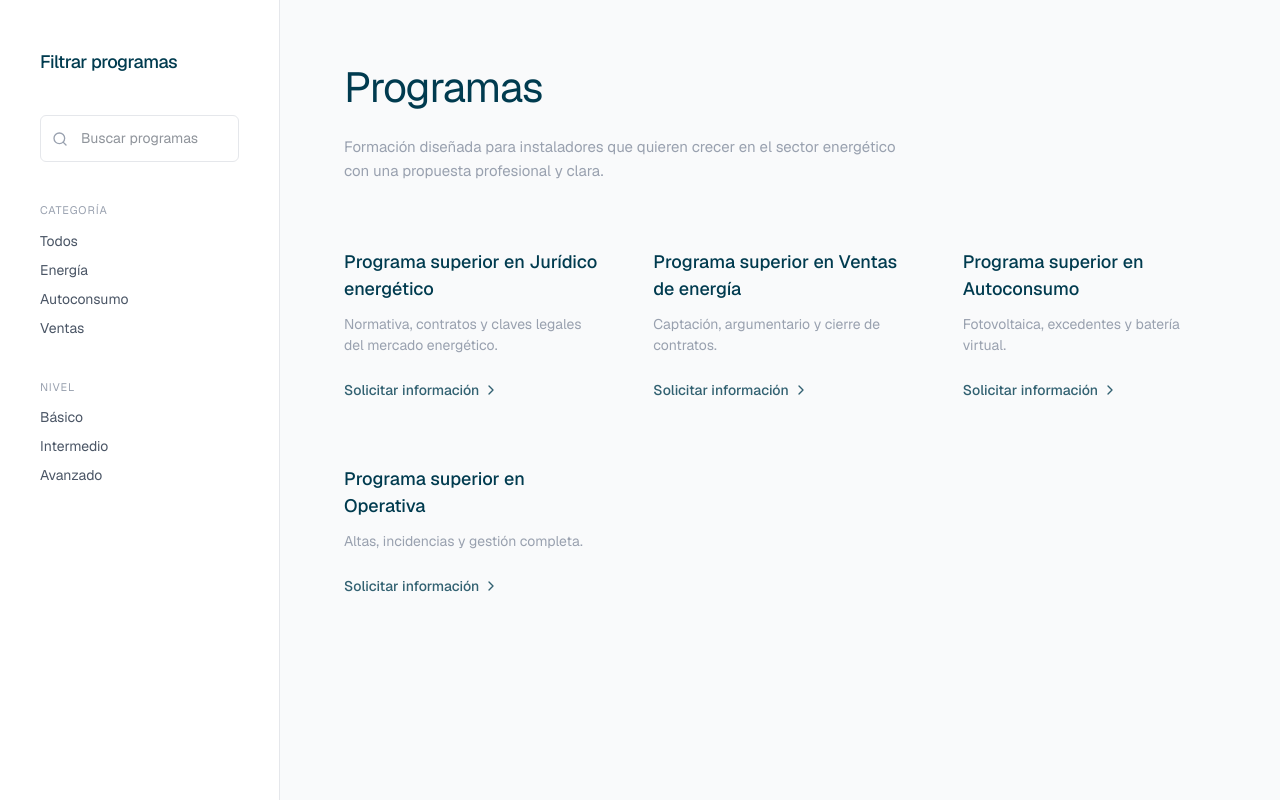
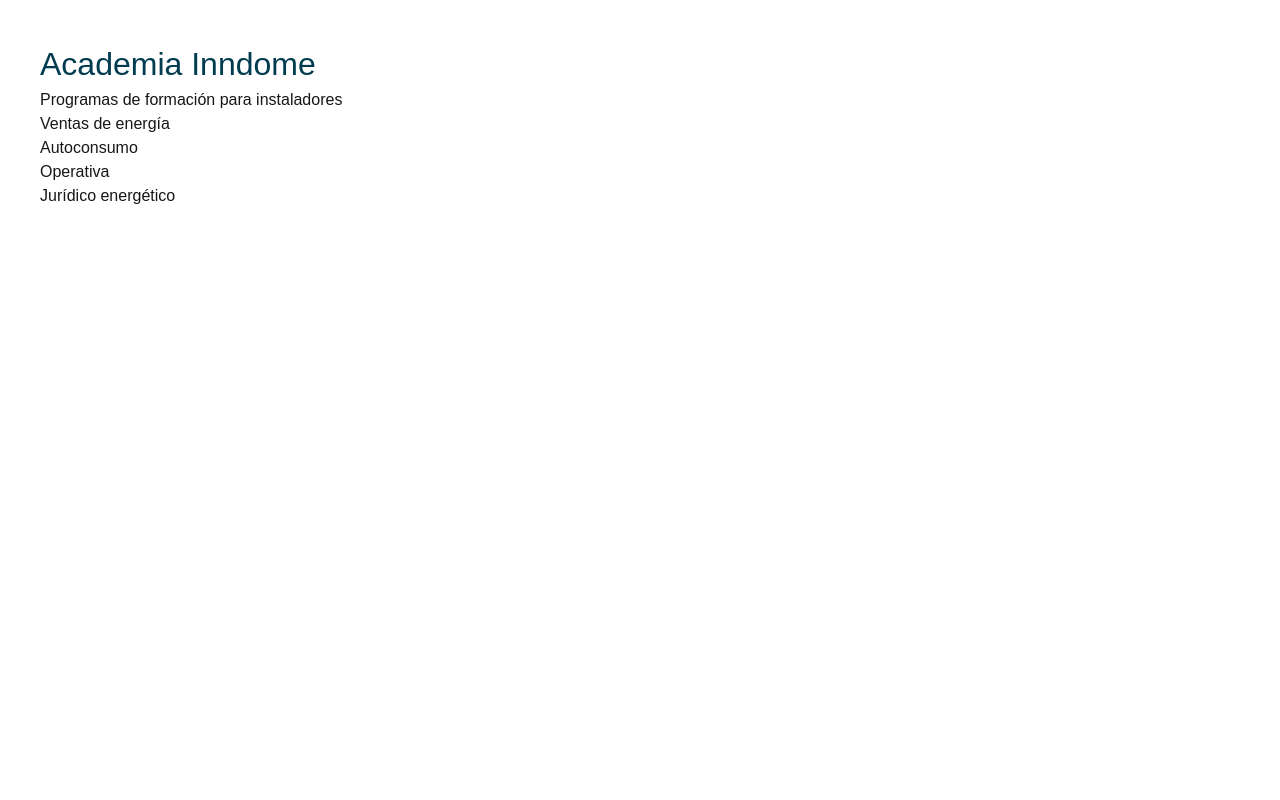
Before and after one commit to Inndome/academa-inndome, a Next.js app: page / in a window 1280 px wide. Built offline with nearby package versions, Linux system fonts and the light colour scheme.

Commit message:
Update page.tsx

```diff
--- a/app/page.tsx
+++ b/app/page.tsx
@@ -1,105 +1,18 @@
-"use client";
-
-import { Search, ChevronRight } from "lucide-react";
-
-const programs = [
-  {
-    title: "Programa superior en Jurídico energético",
-    desc: "Normativa, contratos y claves legales del mercado energético.",
-  },
-  {
-    title: "Programa superior en Ventas de energía",
-    desc: "Captación, argumentario y cierre de contratos.",
-  },
-  {
-    title: "Programa superior en Autoconsumo",
-    desc: "Fotovoltaica, excedentes y batería virtual.",
-  },
-  {
-    title: "Programa superior en Operativa",
-    desc: "Altas, incidencias y gestión completa.",
-  },
-];
-
 export default function Home() {
   return (
-    <div className="min-h-screen bg-[#F9FAFB] flex text-[#1F2937] font-sans">
+    <div style={{padding: "40px", fontFamily: "Arial"}}>
+      <h1 style={{color: "#003B4F", fontSize: "32px"}}>
+        Academia Inndome
+      </h1>
 
-      {/* SIDEBAR */}
-      <aside className="w-[280px] bg-white border-r border-gray-200 px-10 py-12">
-        <h2 className="text-[18px] font-medium text-[#003B4F] mb-10 tracking-tight">
-          Filtrar programas
-        </h2>
+      <p>Programas de formación para instaladores</p>
 
-        <div className="relative mb-10">
-          <Search className="absolute left-3 top-1/2 -translate-y-1/2 w-4 h-4 text-gray-400" />
-          <input
-            placeholder="Buscar programas"
-            className="w-full pl-10 pr-4 py-3 border border-gray-200 rounded-md text-[14px] focus:outline-none focus:border-[#003B4F]"
-          />
-        </div>
-
-        <div className="space-y-10 text-[14px]">
-          <div>
-            <p className="text-gray-400 uppercase tracking-[0.08em] text-[11px] mb-3">
-              Categoría
-            </p>
-            <ul className="space-y-2">
-              {["Todos", "Energía", "Autoconsumo", "Ventas"].map((item) => (
-                <li key={item} className="cursor-pointer text-gray-600 hover:text-[#003B4F]">
-                  {item}
-                </li>
-              ))}
-            </ul>
-          </div>
-
-          <div>
-            <p className="text-gray-400 uppercase tracking-[0.08em] text-[11px] mb-3">
-              Nivel
-            </p>
-            <ul className="space-y-2">
-              {["Básico", "Intermedio", "Avanzado"].map((item) => (
-                <li key={item} className="cursor-pointer text-gray-600 hover:text-[#003B4F]">
-                  {item}
-                </li>
-              ))}
-            </ul>
-          </div>
-        </div>
-      </aside>
-
-      {/* MAIN */}
-      <main className="flex-1 px-16 py-14">
-
-        <div className="mb-16">
-          <h1 className="text-[42px] font-normal text-[#003B4F] mb-4 tracking-tight">
-            Programas
-          </h1>
-          <p className="text-gray-400 max-w-xl text-[15px] leading-relaxed">
-            Formación diseñada para instaladores que quieren crecer en el sector energético con una propuesta profesional y clara.
-          </p>
-        </div>
-
-        <div className="grid grid-cols-1 md:grid-cols-2 xl:grid-cols-3 gap-x-14 gap-y-16">
-          {programs.map((p, i) => (
-            <div key={i}>
-              <h3 className="text-[18px] font-medium text-[#003B4F] mb-3">
-                {p.title}
-              </h3>
-
-              <p className="text-gray-400 text-[14px] mb-6 max-w-[320px]">
-                {p.desc}
-              </p>
-
-              <button className="flex items-center text-[14px] text-[#003B4F] font-medium opacity-80 hover:opacity-100">
-                Solicitar información
-                <ChevronRight className="w-4 h-4 ml-1" />
-              </button>
-            </div>
-          ))}
-        </div>
-
-      </main>
+      <ul>
+        <li>Ventas de energía</li>
+        <li>Autoconsumo</li>
+        <li>Operativa</li>
+        <li>Jurídico energético</li>
+      </ul>
     </div>
   );
 }
```
